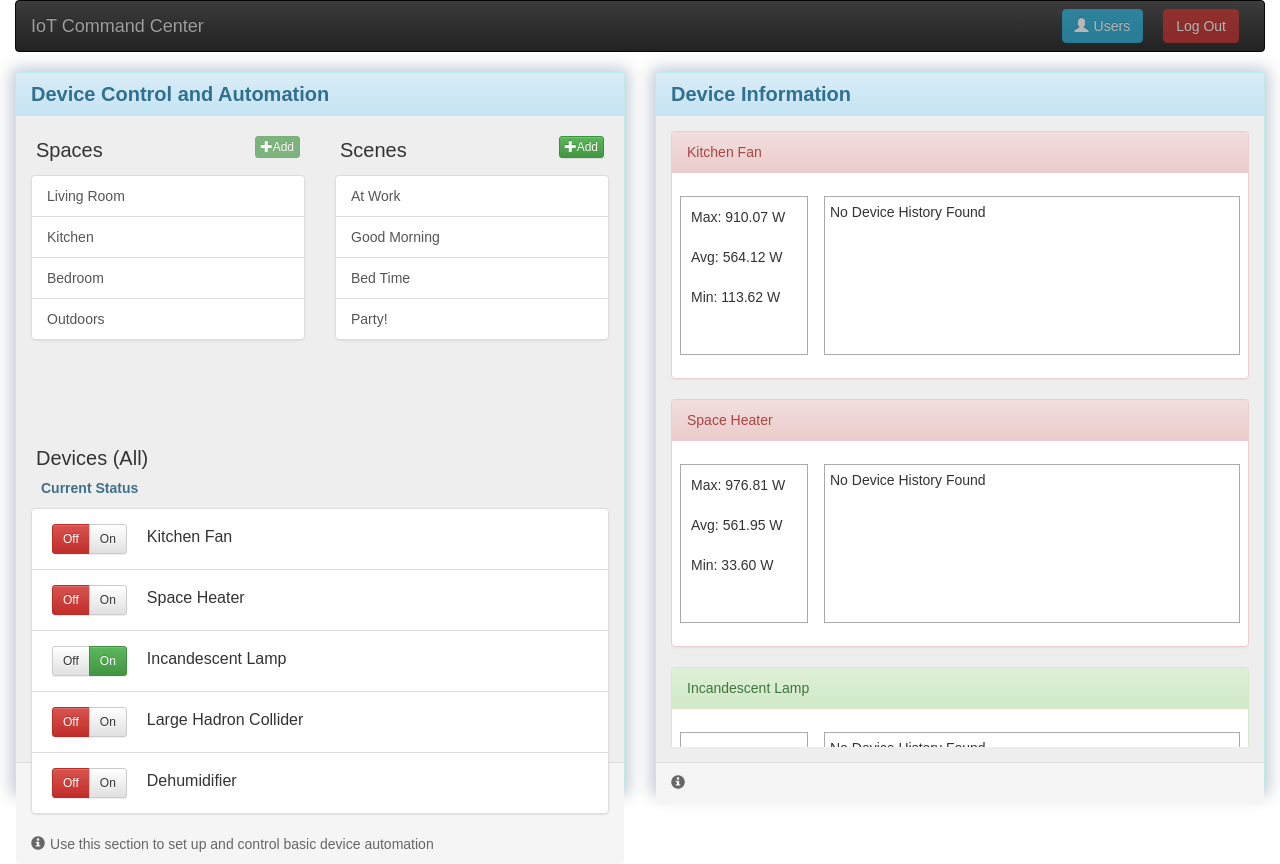
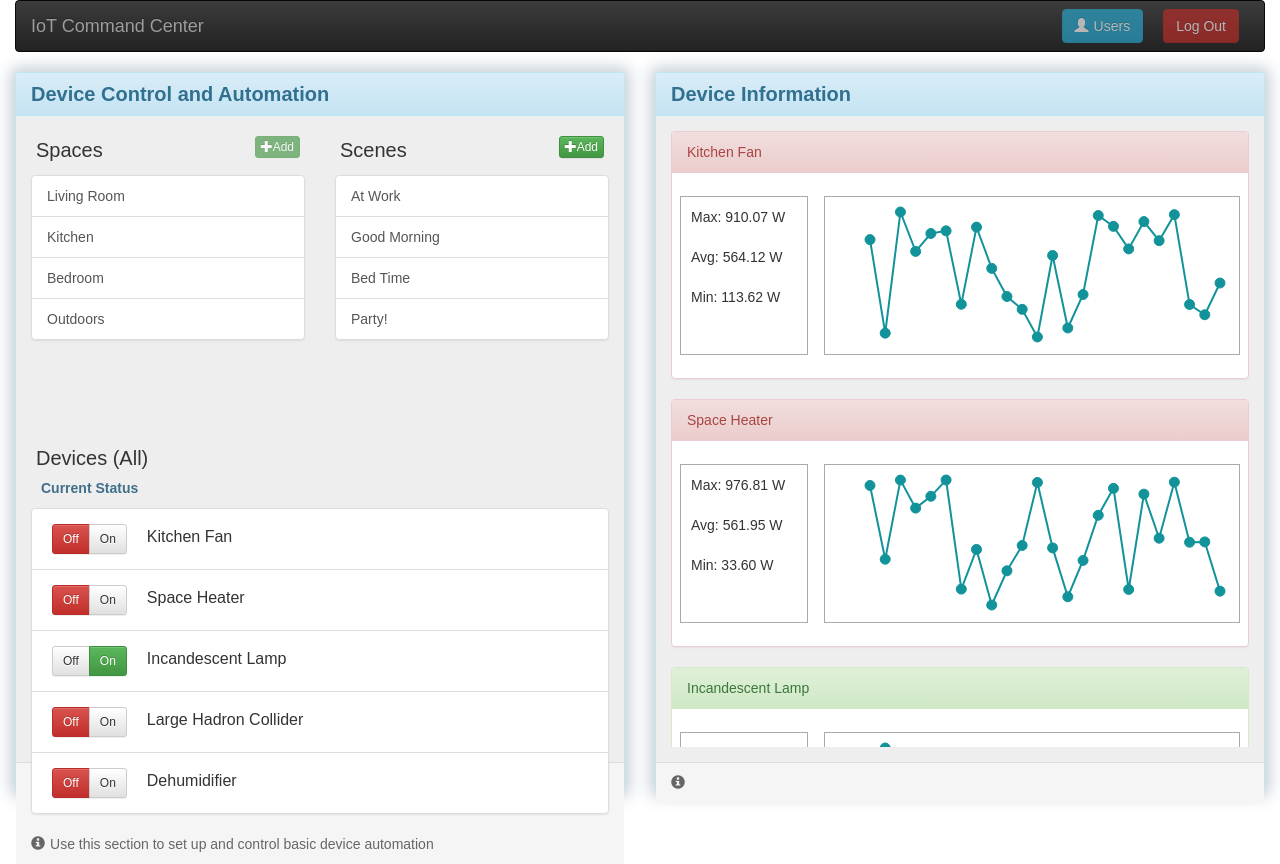
Before and after one commit to AndrewTBurks/IoTCommandCenter, a React (Create React App) app: page / in a window 1280 px wide. Built offline with nearby package versions, Linux system fonts and the light colour scheme.

Commit message:
Implemented Graphs in Device Info

```diff
--- a/src/App.js
+++ b/src/App.js
@@ -1,6 +1,6 @@
 import React, { Component } from 'react';
 import './App.css';
-//import "./node_modules/react-vis/dist/style.css";
+import "../node_modules/react-vis/dist/style.css";
 
 import {
   Grid, Row, Col,
--- /dev/null
+++ b/src/components/information/DeviceChart.js
@@ -0,0 +1,30 @@
+import React, { Component } from 'react';
+import {XYPlot, LineMarkSeries, XAxis, YAxis} from 'react-vis';
+
+class DeviceChart extends Component {
+  constructor(props) {
+    super(props);
+    this.state = {
+      data: props.data
+    };
+  }
+
+  render() {
+    let {data} = this.state;
+    let chartData = data.map(dataPoint=> {
+      return {
+        x: new Date(dataPoint.timestamp).getTime(),
+        y: dataPoint.power
+      };
+    });
+    return (
+      <XYPlot
+        width={400}
+        height={175}>
+        <LineMarkSeries data={chartData}/>
+    </XYPlot>
+    );
+  }
+}
+
+export default DeviceChart;
--- a/src/components/information/DeviceInfo.js
+++ b/src/components/information/DeviceInfo.js
@@ -1,6 +1,6 @@
 import React, { Component } from 'react';
-
 import { Panel , Row , Col } from 'react-bootstrap'
+import DeviceChart from "./DeviceChart";
 
 class DeviceInfo extends Component {
   constructor(props) {
@@ -37,7 +37,7 @@ class DeviceInfo extends Component {
 
             <Col md={9} style={{height:"100%", padding:"8px"}}>
               <div style={{border: "1px solid #aaa", height:"100%", padding:"5px"}}>
-                No Device History Found
+                <DeviceChart data={data}/>
               </div>
             </Col>
           </Row>
```
